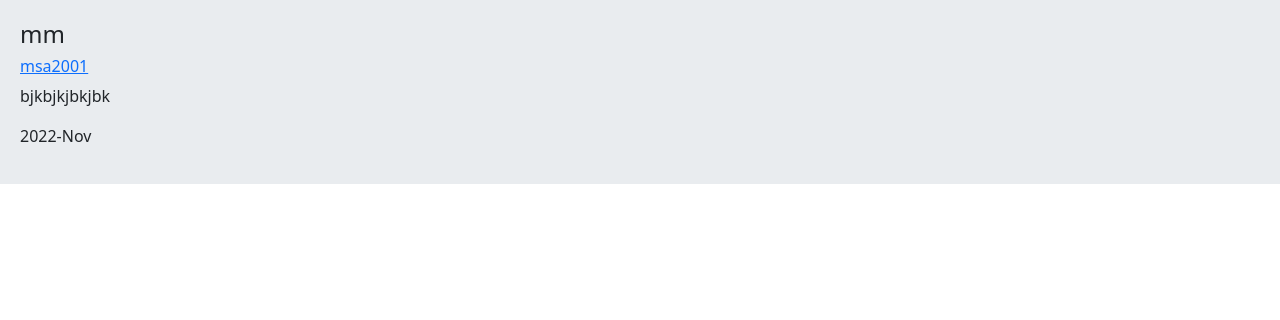
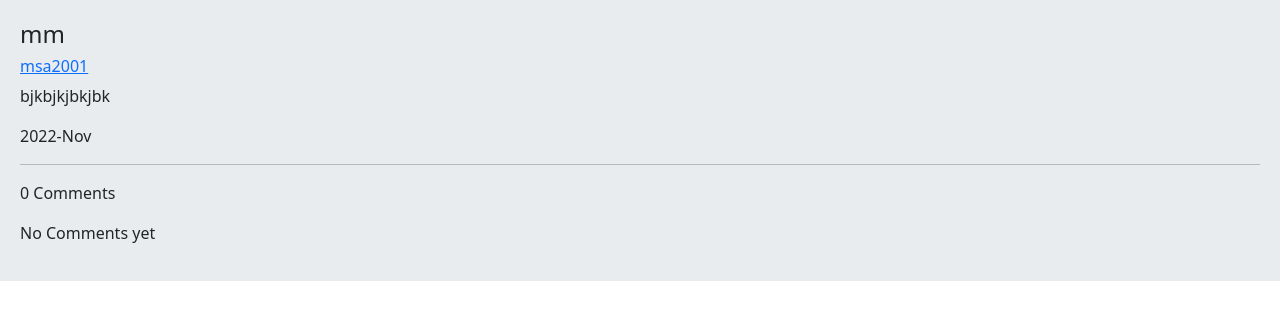
Before and after one commit to MSA2001/Social, a Django app: a page that uses home/templates/home/detail.html in a window 1280 px wide. Shown: the part 56-376 px from the top of the page. Run offline with Django 4.2, Linux system fonts and the light colour scheme; data comes from the database, SQL or seed files in the repository; both versions use the stored data as it was after the commit.

Commit message:
Comments in template

```diff
--- a/home/templates/home/detail.html
+++ b/home/templates/home/detail.html
@@ -11,5 +11,13 @@
         <a href="{% url 'home:post_update' post.id %}" class="btn btn-primary">Update</a>
         <a href="{% url 'home:post_delete' post.id %}" class="btn btn-danger">Delete</a>
     {% endif %}
+    <hr>
+    <p>{{ comments.count }} Comments</p>
+    {% for comment in comments %}
+        <div class="card bg-dark text-white"><p class="card-header">{{ comment.user }} |  {{ comment.created|timesince }} </p>
+        <P class="card-body">{{ comment.body }}</P> </div>
+    {% empty %}
+        <p> No Comments yet </p>
+    {% endfor %}
 
 {% endblock %}
--- a/home/views.py
+++ b/home/views.py
@@ -1,7 +1,7 @@
 from django.shortcuts import render, redirect, get_object_or_404
 from django.http import HttpResponse
 from django.views import View
-from .models import Post
+from .models import Post, Comment
 from django.contrib.auth.mixins import LoginRequiredMixin
 from django.contrib import messages
 from .forms import PostUpdateForm, PostCreateForm
@@ -19,7 +19,8 @@ class HomeView(View):
 class PostDetailView(View):
     def get(self, request, post_id, post_slug):
         post = get_object_or_404(Post, id=post_id, slug=post_slug)
-        return render(request, 'home/detail.html', {'post': post})
+        comments = post.pcomments.filter(is_reply=False)
+        return render(request, 'home/detail.html', {'post': post, 'comments': comments})
 
 
 class PostDeleteView(LoginRequiredMixin, View):
```
Also changed, not shown: db.sqlite3.
